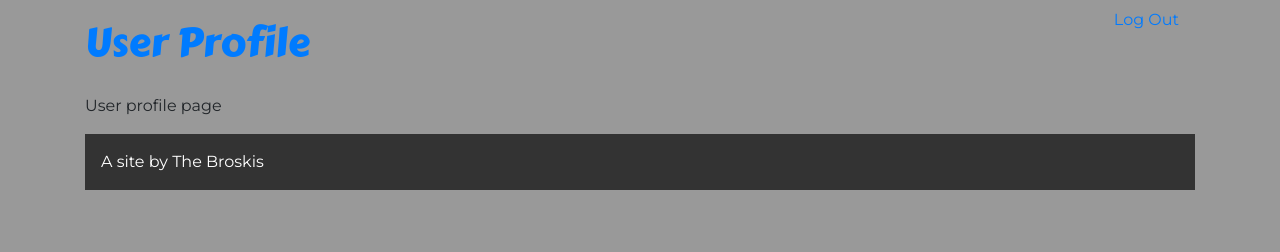
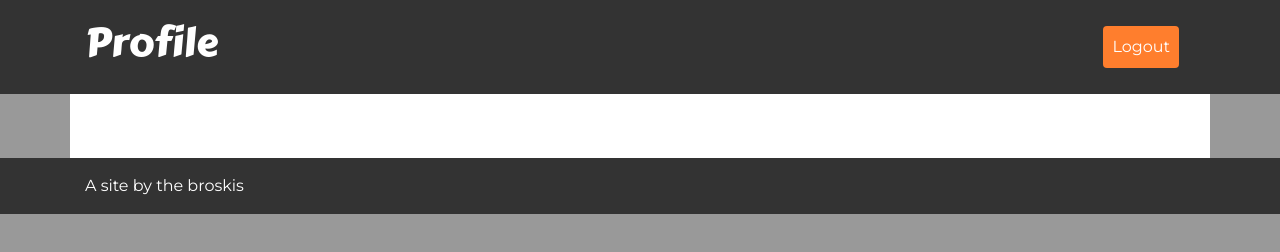
Before and after one commit to that-guy-matt/puzzle-front, a plain HTML site: page pgs/profile.html in a window 1280 px wide. Drawn offline with Linux system fonts and the light colour scheme.

Commit message:
created profile page. Work in progress.

```diff
--- a/pgs/profile.html
+++ b/pgs/profile.html
@@ -6,25 +6,45 @@
   <meta http-equiv="X-UA-Compatible" content="ie=edge">
   <link rel="stylesheet" href="../bootstrap/css/bootstrap.min.css">
   <link rel="stylesheet" href="../css/style.css">
-  <title>Puzzle Game</title>
+  <title>Profile</title>
 </head>
 <body>
-  <div class="container">
 
-    <div class="row">
-      <div class="col-md-4">
-        <a href="#"><h1>User Profile</h1></a>
-      </div>
-      <div class="col-md-8">
-        <nav class="nav justify-content-end">
-          <a class="nav-link" href="#">Log Out</a>
-        </nav>
+  <header>
+    <div class="container">
+      <div class="row align-items-center">
+        <div class="col-md-2">
+          <h1>Profile</h1>
+        </div> <!-- END COLUMN -->
+
+        <div class="col-md-10">
+          <nav class="navbar navbar-nav navbar-expand-md navbar-dark">
+            <button class="navbar-toggler" type="button" data-toggle="collapse" data-target="#navbarSupportedContent" aria-controls="navbarSupportedContent" aria-expanded="false" aria-label="Toggle navigation">
+              <span class="navbar-toggler-icon"></span>
+            </button>
+
+            <div class="collapse navbar-collapse" id="navbarSupportedContent">
+              <ul class="navbar-nav ml-auto">
+                <li class="nav-item">
+                  <a href="#" type="button" class="nav-link btn btn-main">Logout</a>
+                </li>
+              </ul>
+            </div>
+          </nav>
+        </div>
       </div>
     </div>
+  </header>
 
-      <p>User profile page</p>
+  <section class='container main-content'>
 
-  <footer>A site by The Broskis</footer>
+  </section>
+
+  <footer>
+
+    <div class="container">A site by the broskis</div>
+
+  </footer>
 
   <!-- JS files: jQuery first, then Popper.js, then Bootstrap JS -->
   <script src="../js/jquery.slim.min.js"></script>
```
